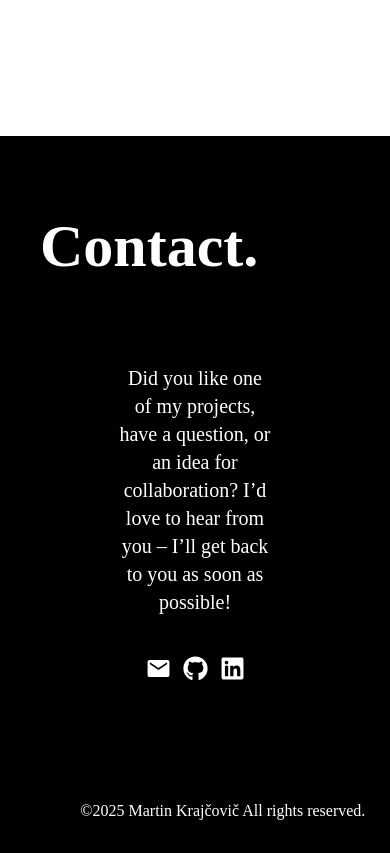
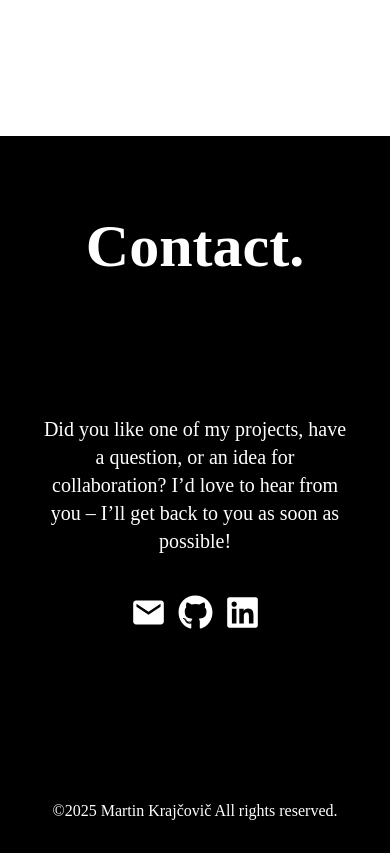
Before and after one commit to mxrshall/myportfolio, a React (Vite) app: page / in a window 390 px wide. Shown: the part 3240-4093 px from the top of the page. Built offline with nearby package versions, Linux system fonts and the light colour scheme; a web font is replaced by a local one.

Commit message:
Contact sekcia pre mobil

```diff
--- a/src/Contact.jsx
+++ b/src/Contact.jsx
@@ -3,17 +3,30 @@ import { FaGithub } from "react-icons/fa";
 import { IoMdMail } from "react-icons/io";
 import { FaLinkedin } from "react-icons/fa";
 import { motion } from "motion/react";
+import { useEffect, useState } from "react";
 
 export default function Contact() {
+  const [iconSize, setIconSize] = useState(25);
+
+  useEffect(() => {
+    const handleResize = () => {
+      setIconSize(window.innerWidth < 768 ? 35 : 25);
+    };
+
+    handleResize(); // Initial check
+    window.addEventListener("resize", handleResize);
+    return () => window.removeEventListener("resize", handleResize);
+  }, []);
+
   return (
     <div
         id="contact"
-        className="w-full h-[75vh] bg-black flex flex-col items-start justify-start relative px-10 pt-20"
+        className="w-full h-[75vh] bg-black flex flex-col items-center justify-start relative px-10 pt-20 md:items-start"
     >
       <SectionTitle title="Contact." color="2" />
       <div className="w-full h-full flex flex-col justify-center items-center">
         <motion.div
-          className="w-1/2 text-xl text-white text-center"
+          className="w-full text-xl text-white text-center md:w-1/2"
           initial={{ opacity: 0 }}
           whileInView={{ opacity: 1 }}
           viewport={{ once: true }}
@@ -29,7 +42,7 @@ export default function Contact() {
             viewport={{ once: true }}
             transition={{ duration: 0.3, ease: "easeInOut", delay: 0.7 }}
           >
-            <IoMdMail size={25} className="text-white hover:text-[#E9B872] transition-colors duration-300" />
+            <IoMdMail size={iconSize} className="text-white hover:text-[#E9B872] transition-colors duration-300" />
           </motion.a>
           <motion.a
             href="https://github.com/mxrshall"
@@ -39,7 +52,7 @@ export default function Contact() {
             viewport={{ once: true }}
             transition={{ duration: 0.3, ease: "easeInOut", delay: 0.9 }}
           >
-            <FaGithub size={25} className="text-white hover:text-[#E9B872] transition-colors duration-300" />
+            <FaGithub size={iconSize} className="text-white hover:text-[#E9B872] transition-colors duration-300" />
           </motion.a>
           <motion.a
             href="https://www.linkedin.com/in/martin-kraj%C4%8Dovi%C4%8D-8493a4374"
@@ -49,7 +62,7 @@ export default function Contact() {
             viewport={{ once: true }}
             transition={{ duration: 0.3, ease: "easeInOut", delay: 1.1 }}
           >
-            <FaLinkedin size={25} className="text-white hover:text-[#E9B872] transition-colors duration-300" />
+            <FaLinkedin size={iconSize} className="text-white hover:text-[#E9B872] transition-colors duration-300" />
           </motion.a>
         </div>
       </div>
--- a/src/Footer.jsx
+++ b/src/Footer.jsx
@@ -1,8 +1,7 @@
 export default function Footer() {
   return (
     <div className='relative w-full h-[10vh] bg-black flex flex-row'>
-        <div className="w-1/6" />
-        <div className="w-full flex justify-center items-center font-myfont md:w-4/6 my-0 text-white">
+        <div className="w-full flex justify-center items-center font-myfont text-white">
             <h1>
                 ©2025 Martin Krajčovič All rights reserved.
             </h1>
```
